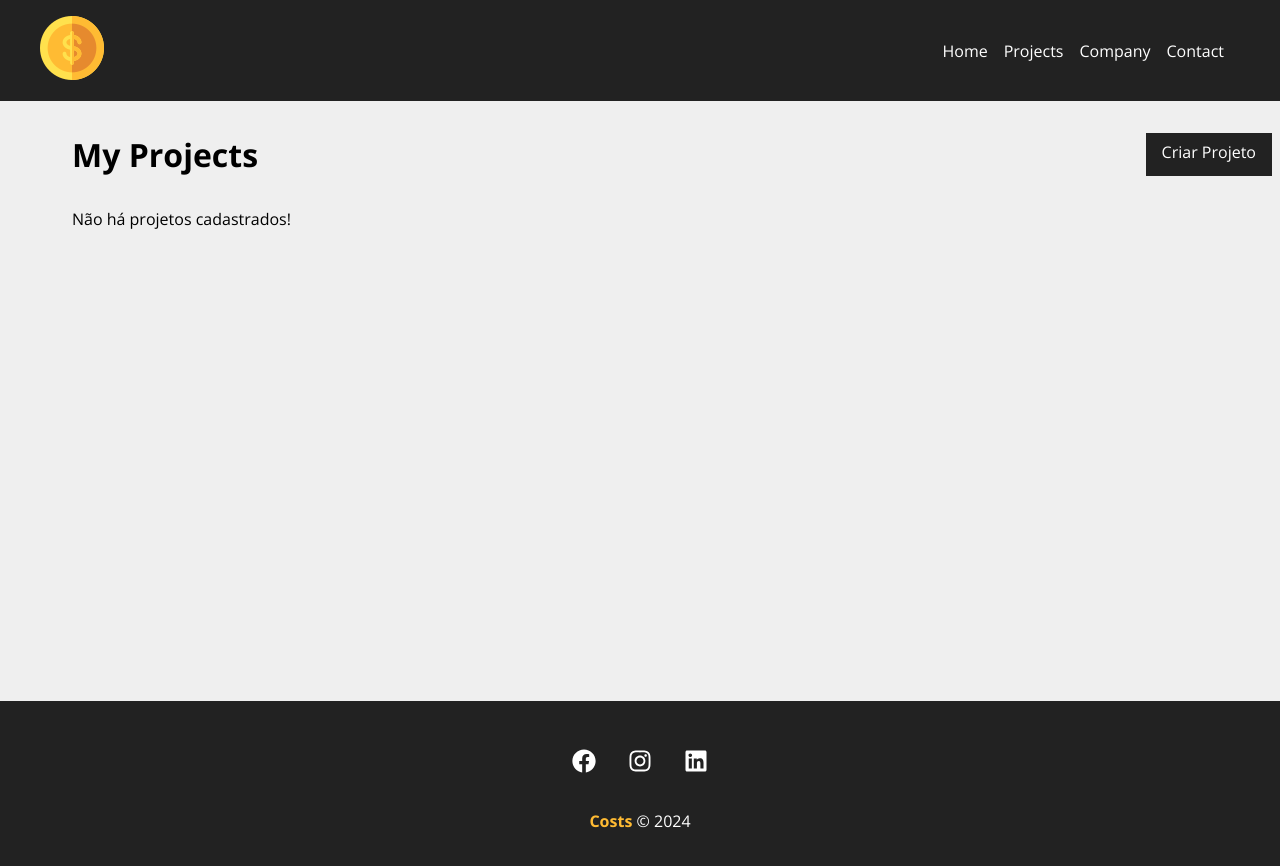
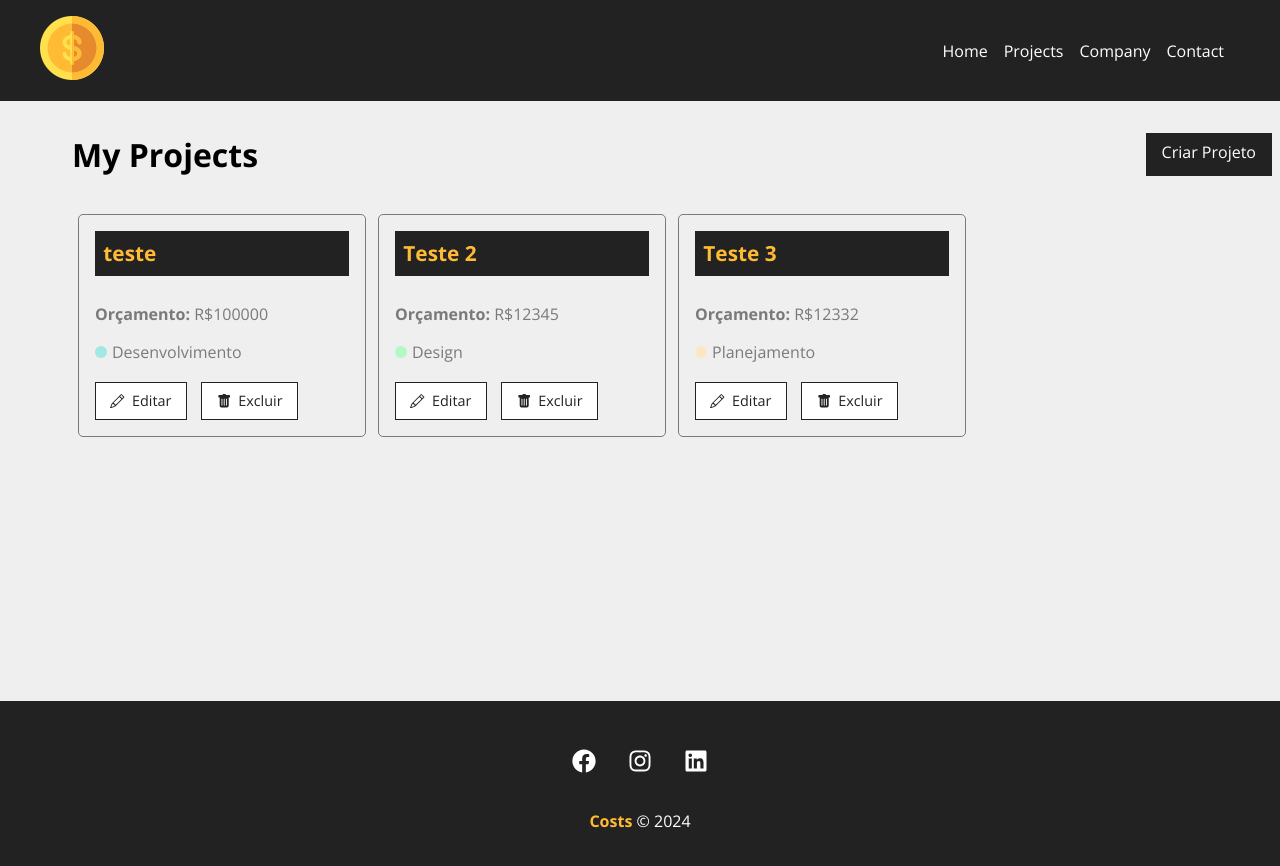
Before and after one commit to dornelesfernando/Frameworks, a React (Create React App) app in the folder React.js/costs/: page /projects in a window 1280 px wide. Shown: the top 866 px of the page. Built offline with nearby package versions, Linux system fonts and the light colour scheme; data requests are answered from the project's data file.

Commit message:
Construct Project page

```diff
--- a/React.js/costs/db.json
+++ b/React.js/costs/db.json
@@ -1,5 +1,39 @@
 {
-  "projects": [],
+  "projects": [
+    {
+      "id": "e976",
+      "name": "teste",
+      "budget": "100000",
+      "category": {
+        "id": "2",
+        "name": "Desenvolvimento"
+      },
+      "cost": 0,
+      "services": []
+    },
+    {
+      "id": "d1bd",
+      "name": "Teste 2",
+      "budget": "12345",
+      "category": {
+        "id": "3",
+        "name": "Design"
+      },
+      "cost": 0,
+      "services": []
+    },
+    {
+      "id": "47b1",
+      "name": "Teste 3",
+      "budget": "12332",
+      "category": {
+        "id": "4",
+        "name": "Planejamento"
+      },
+      "cost": 0,
+      "services": []
+    }
+  ],
   "categories": [
     {
       "id": "1",
--- a/React.js/costs/src/App.js
+++ b/React.js/costs/src/App.js
@@ -4,6 +4,7 @@
 import Company from './components/pages/Company';
 import NewProject from './components/pages/NewProject';
 import Projects from './components/pages/Projects';
+import Project from './components/pages/Project';
 
 import Container from './components/layout/Container';
 import NavBar from './components/layout/NavBar';
@@ -15,10 +16,11 @@
         <NavBar />
         <Routes>
           <Route exact path='/' element={<Container customClass="min-height"><Home /></Container>}/>
-          <Route exact path='/projects' element={<Container customClass="min-height"><Projects /></Container>}/>
-          <Route exact path='/contact' element={<Container customClass="min-height"><Contact /></Container>}/>
-          <Route exact path='/company' element={<Container customClass="min-height"><Company /></Container>}/>
-          <Route exact path='/newproject' element={<Container customClass="min-height"><NewProject /></Container>}/>
+          <Route path='/projects' element={<Container customClass="min-height"><Projects /></Container>}/>
+          <Route path='/contact' element={<Container customClass="min-height"><Contact /></Container>}/>
+          <Route path='/company' element={<Container customClass="min-height"><Company /></Container>}/>
+          <Route path='/newproject' element={<Container customClass="min-height"><NewProject /></Container>}/>
+          <Route path='/project/:id' element={<Container customClass="min-height"><Project /></Container>}/>
         </Routes>
       <Footer />
     </Router>
--- /dev/null
+++ b/React.js/costs/src/components/pages/Project.js
@@ -0,0 +1,32 @@
+import styles from './Project.module.css'
+
+import { useParams } from 'react-router-dom';
+import { useState, useEffect } from 'react';
+import Loading from '../layout/Loading';
+
+function Project() {
+
+    const { id } = useParams()
+
+    const [project, setProject] = useState([]);
+
+    useEffect(() => {
+        fetch(`http://localhost:5000/projects/${id}`, {
+            method: 'GET',
+            headers: {
+                'Content-type': 'application/json',
+            },
+        })
+        .then((resp) => resp.json())
+        .then((data) => {
+            setProject(data);
+        })
+        .catch((err) => console.log(err))
+    }, [id])
+
+    return (
+        <p>{project.name}</p>
+    )
+}
+
+export default Project;
--- a/React.js/costs/src/components/project/ProjectCard.js
+++ b/React.js/costs/src/components/project/ProjectCard.js
@@ -19,7 +19,7 @@
                 <span className={`${styles[category.toLowerCase()]}`}></span> {category}
             </p>
             <div className={styles.project_card_actions}>
-                <Link to="/">
+                <Link to={`/project/${id}`}>
                     <BsPencil /> Editar
                 </Link>
                 <button onClick={remove}>
```
Also changed, not shown: React.js/costs/src/components/pages/Project.module.css (added).
